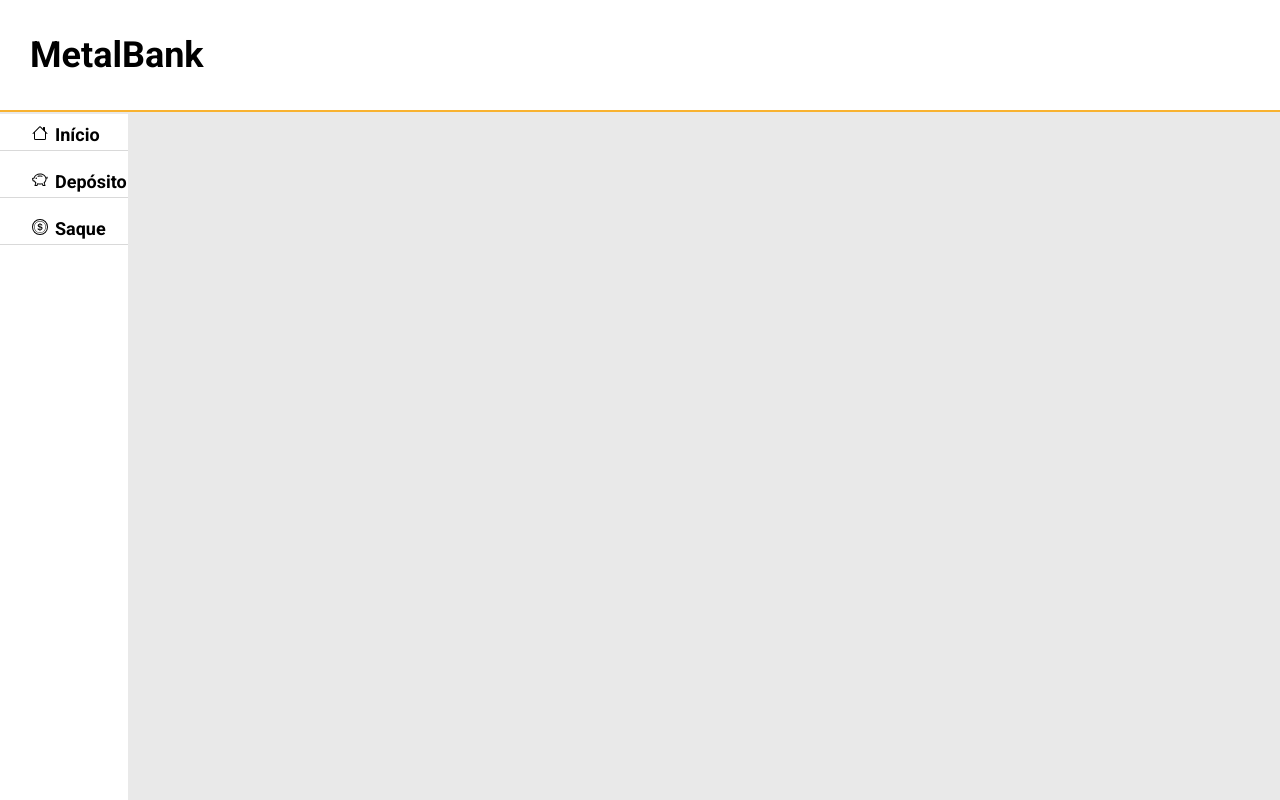
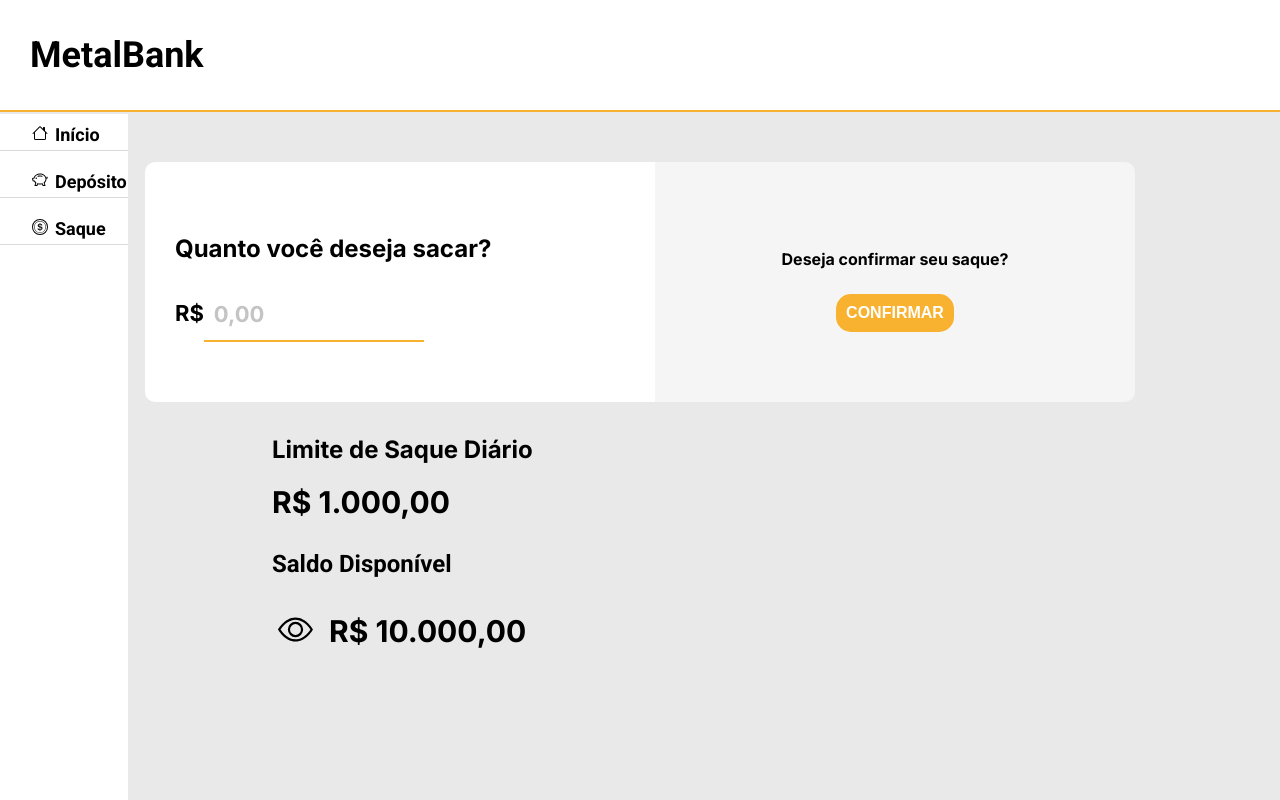
Before and after one commit to jggnoatto/SISTEMA-BANCO, a React (Create React App) app in the folder frontend/: page /saque in a window 1280 px wide. Built offline with nearby package versions, Linux system fonts and the light colour scheme.

Commit message:
REACT E CSS
CRIAÇÃO DE TELAS
 - Tela de Saque

```diff
--- a/frontend/src/Componentes/TelaDepósito/telaDeposito.css
+++ b/frontend/src/Componentes/TelaDepósito/telaDeposito.css
@@ -75,6 +75,11 @@
     gap: 5px;
 }
 
+.functions-card-deposito .botoes-deposito button:hover{
+    box-shadow: #F8B230 0px 4px 4px;
+    transition: 0.5s;
+}
+
 
 .functions-card-deposito .botoes-deposito{
     display: flex;
--- a/frontend/src/Componentes/TelaInício/telaInicio.css
+++ b/frontend/src/Componentes/TelaInício/telaInicio.css
@@ -66,7 +66,8 @@
 }
 
 .functions-card button:hover{
-    background-color: #E0E0E0;
+    box-shadow: #F8B230 0px 4px 4px;
+    transition: 0.5s;
 }
 
 .functions-card .functions-button a {
--- a/frontend/src/Componentes/TelaSaque/telaSaque.js
+++ b/frontend/src/Componentes/TelaSaque/telaSaque.js
@@ -1,9 +1,36 @@
 import SideBar from "../SideBar/sideBar"
+import MainButton from "../MainButton/mainButton"
+import SaldoDisponivel from "../SaldoDisponível/saldoDisponivel"
+import "./telaSaque.css"
+import LimiteSaque from "../LimiteSaque/limiteSaque"
 
 function telaSaque(){
     return(
         <div>
             <SideBar/>
+           <div className="functions-container">
+                <div className="saldo-card">
+                    <h2>Quanto você deseja sacar?</h2>
+                     <section className="linha">
+                        <p className="saldo-text">R$</p>
+                        <input type="text" placeholder="0,00"/>
+                     </section>
+                </div>
+                <div className="functions-card-deposito">
+                    <p>Deseja confirmar seu saque?</p>
+                    <MainButton
+                        texto="CONFIRMAR"
+                        onClick="/confirmar-saque"
+                    />
+                </div>
+            </div>
+            <section className="limite-saldo">
+                <LimiteSaque saque="1.000,00"/>
+                <div className="saldo-texto">
+                    <SaldoDisponivel saldo="10.000,00"/>
+                </div>
+
+            </section>
         </div>
     )
 }
```
Also changed, not shown: frontend/src/Componentes/TelaSaque/telaSaque.css (added).
